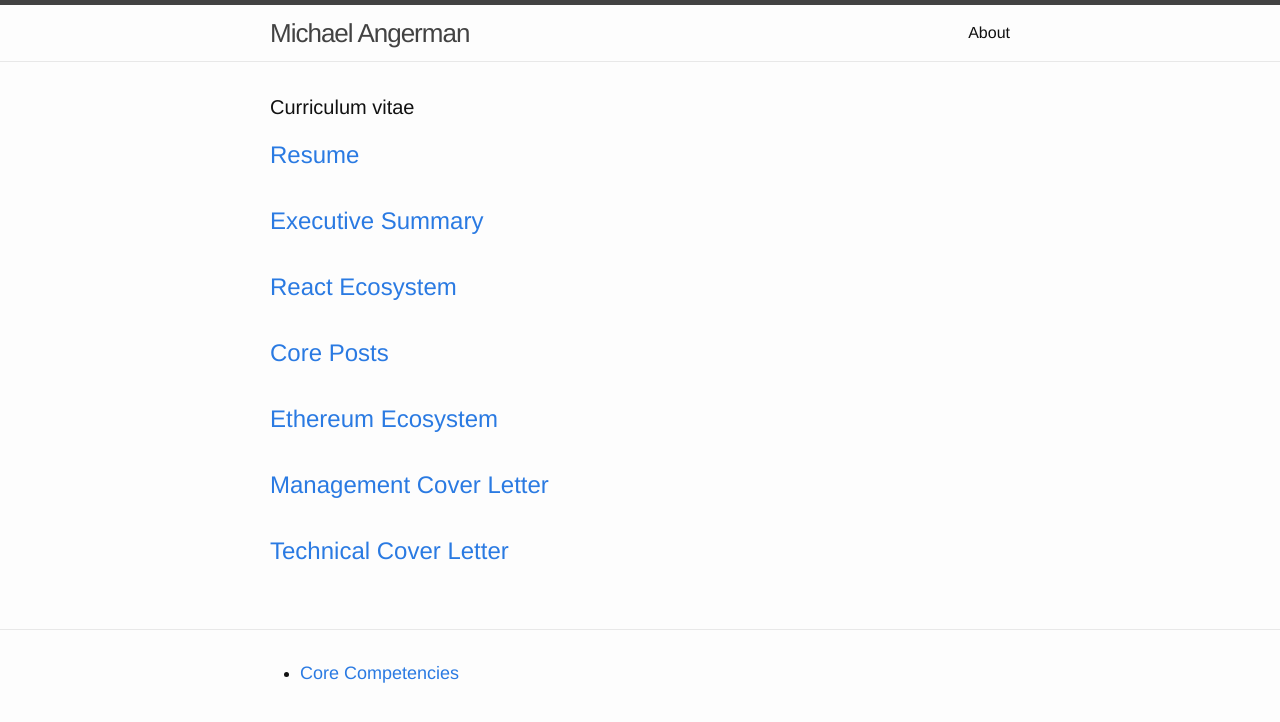
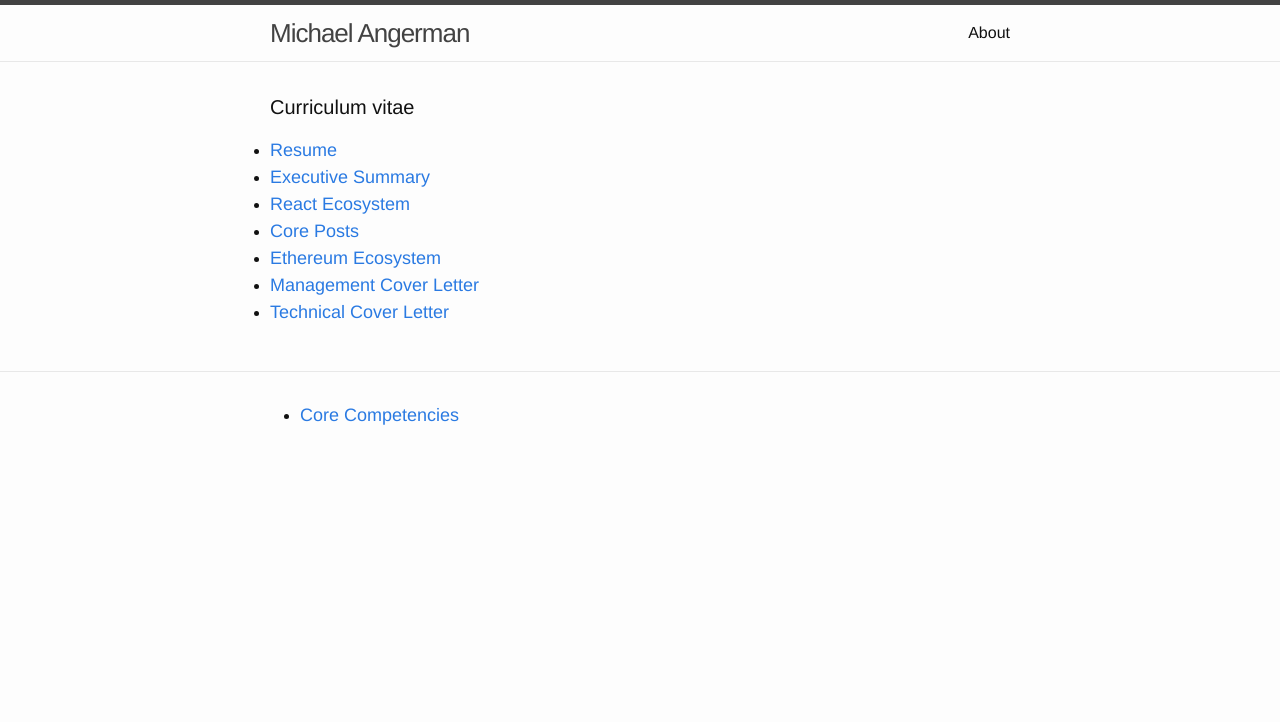
Before and after one commit to angermanmichael/link16, a Jekyll site: the page built from index.html, in a window 1280 px wide. Shown: the top 722 px of the page. Built offline with Jekyll 4.4.1, drawn with Linux system fonts in a browser that asks for light colours.

Commit message:
extremely important CSS changes, critical UI differences will now appear

```diff
--- a/_sass/_layout.scss
+++ b/_sass/_layout.scss
@@ -171,10 +171,9 @@
 
 .post-list {
     margin-left: 0;
-    list-style: none;
 
     > li {
-        margin-bottom: $spacing-unit;
+        margin-bottom: 5;
     }
 }
 
@@ -185,7 +184,7 @@
 
 .post-link {
     display: block;
-    font-size: 24px;
+    font-size: 18px;
 }
 
 
```
